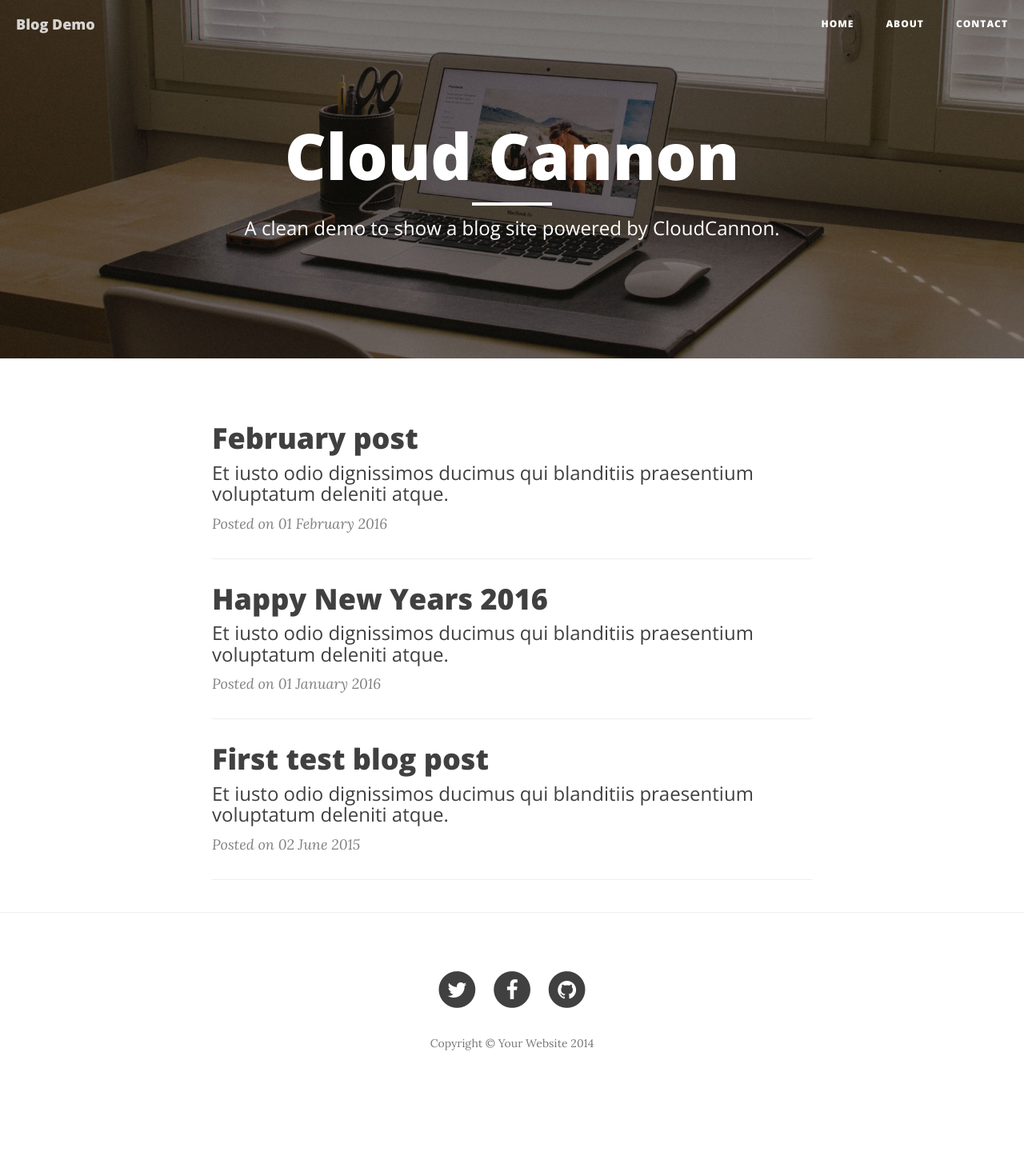
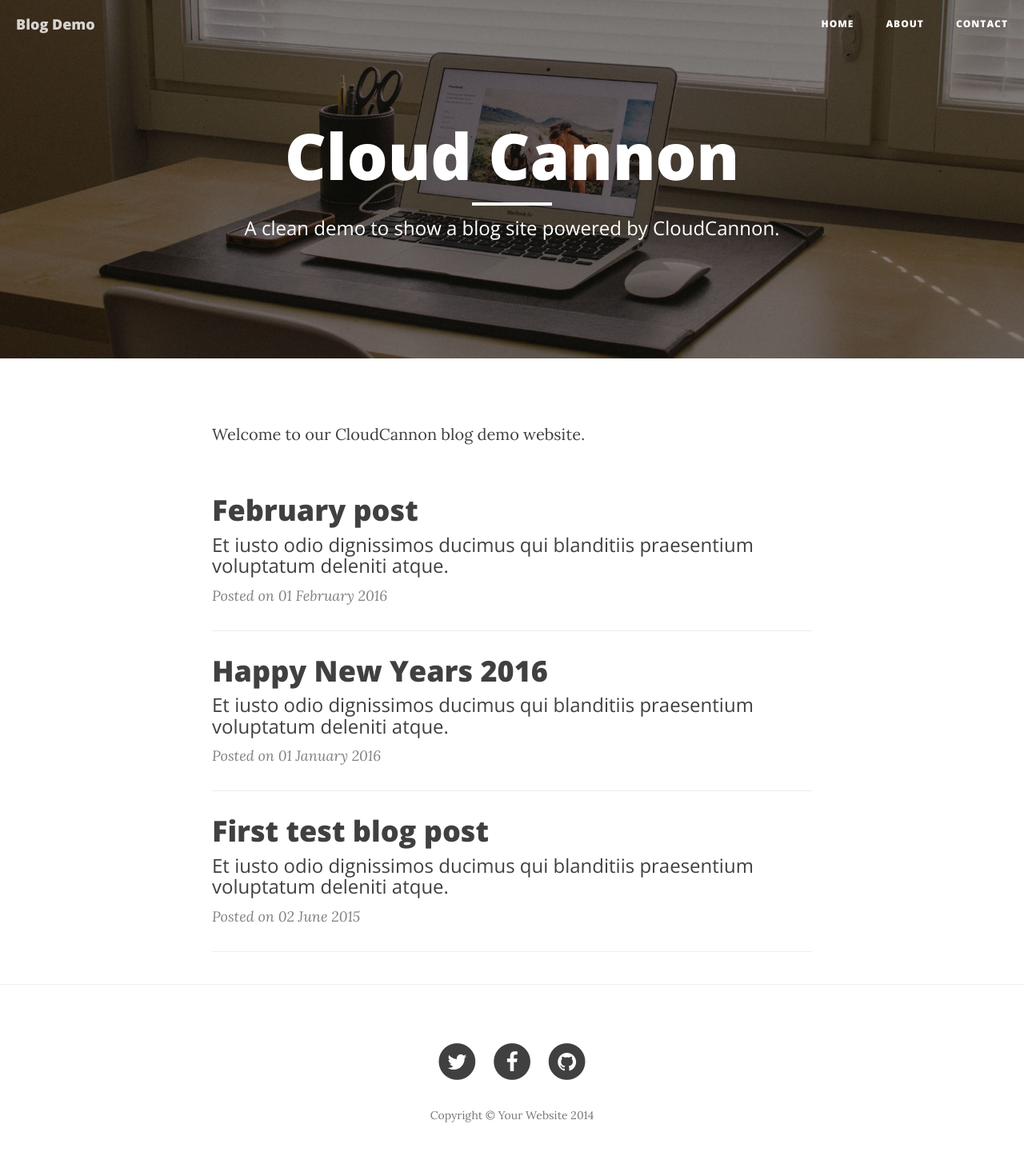
Before and after one commit to variantstudios/vs-cloudcannon-blog-demo, a Jekyll site: the page built from index.html, in a window 1280 px wide. Shown: the whole page at 80% size. Built offline with Jekyll 4.4.1, drawn with Linux system fonts in a browser that asks for light colours; nearby versions of some CDN libraries; the list of posts is cut into pages by our own code; before the commit the page ends 1380 px from its top, so only the background shows below that.

Commit message:
Added top content on the front page.

```diff
--- a/_layouts/front.html
+++ b/_layouts/front.html
@@ -1,6 +1,7 @@
 ---
 layout: default
 ---
+
 
     <!-- Page Header -->
     <!-- Set your background image for this header on the line below. -->
@@ -17,6 +18,15 @@
             </div>
         </div>
     </header>
+
+    <!-- Top Content -->
+      <div class="container">
+        <div class="row">
+            <div class="col-lg-8 col-lg-offset-2 col-md-10 col-md-offset-1 editable">
+              <p>Welcome to our CloudCannon blog demo website.</p>
+            </div>
+          </div>
+        </div>
 
     <!-- Main Content -->
     <div class="container">
```
Also changed, not shown: 3 other files.
